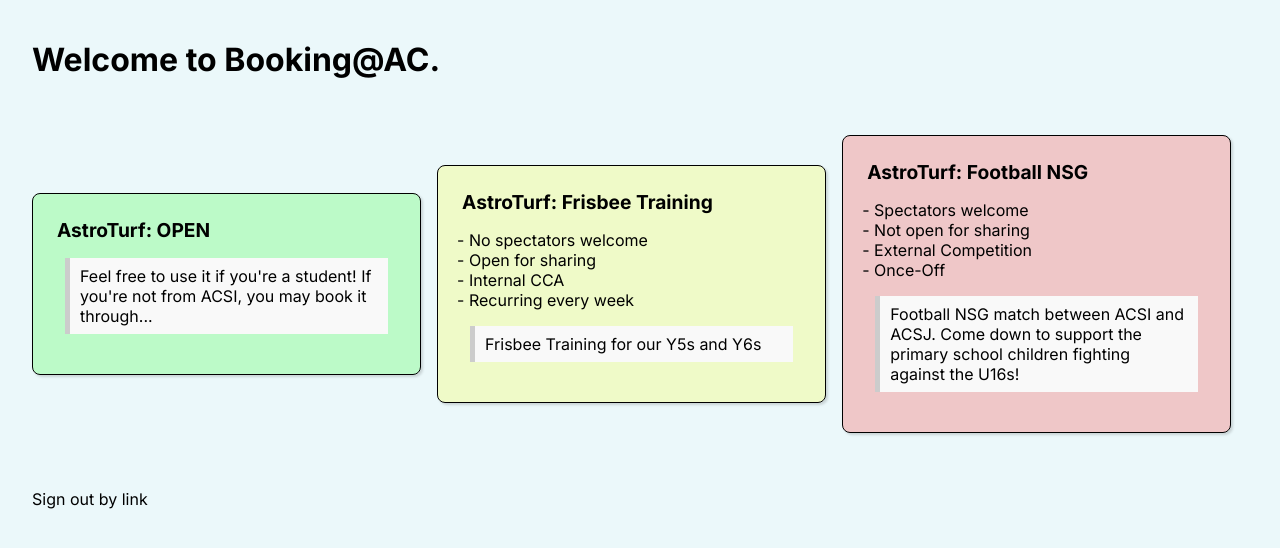
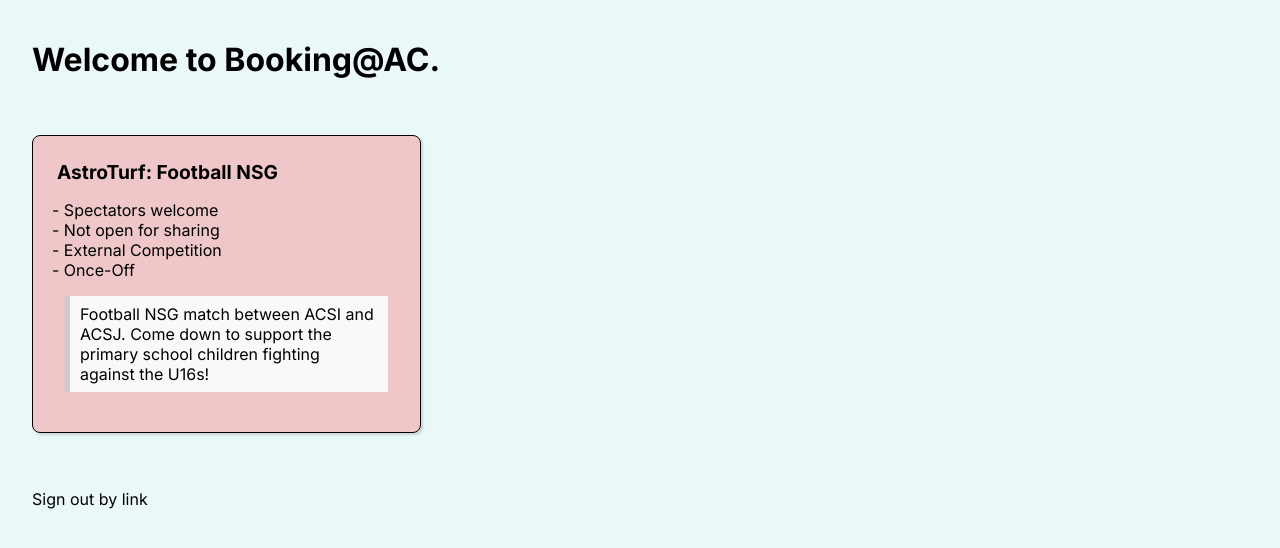
Before and after one commit to ZakuroSoda/booking-ac, a Next.js app: page / in a window 1280 px wide. Shown: the top 548 px of the page. Built offline with nearby package versions, Linux system fonts and the light colour scheme.

Commit message:
changed component

```diff
--- a/app/page.tsx
+++ b/app/page.tsx
@@ -3,6 +3,7 @@
 import { signOut } from "next-auth/react"
 import styles from "./page.module.css"
 import classNames from "classnames"
+import Card from "../components/Card/Card"
 
 export default function page() {
   return (
@@ -12,37 +13,9 @@ export default function page() {
           Welcome to Booking@AC.
         </h1>
         <div className={styles.gallery}>
-          <div className={classNames(styles.galleryItem, styles.galleryItemGreen)}>
-            <div className={styles.galleryItemHeader}>
-              AstroTurf: OPEN
-            </div>
-            <blockquote>Feel free to use it if you're a student! If you're not from ACSI, you may book it through...</blockquote>
-          </div>
-          <div className={classNames(styles.galleryItem, styles.galleryItemYellow)}>
-            <div className={styles.galleryItemHeader}>
-              AstroTurf: Frisbee Training
-            </div>
-            <ul>
-              <li>No spectators welcome</li>
-              <li>Open for sharing</li>
-              <li>Internal CCA</li>
-              <li>Recurring every week</li>
-            </ul>
-            <blockquote>Frisbee Training for our Y5s and Y6s</blockquote>
-          </div>
-          <div className={classNames(styles.galleryItem, styles.galleryItemRed)}>
-            <div className={styles.galleryItemHeader}>
-              AstroTurf: Football NSG
-            </div>
-            <ul>
-              <li>Spectators welcome</li>
-              <li>Not open for sharing</li>
-              <li>External Competition</li>
-              <li>Once-Off</li>
-            </ul>
-            <blockquote>Football NSG match between ACSI and ACSJ. Come down to support the primary school children fighting against the U16s!</blockquote>
-          </div>
+          <Card />
         </div>
+
         <a onClick={() => signOut()}>Sign out by link</a>
       </div>
     </>
--- /dev/null
+++ b/components/Card/Card.module.css
@@ -0,0 +1,34 @@
+
+.galleryItem {
+  border-radius: 8px;
+  border: 1px solid black;
+  flex: 0 0 32%;
+  margin: 1rem 0;
+  padding: 1.5rem;
+  box-shadow: rgba(0, 0, 0, 0.15) 1.95px 1.95px 2.6px;
+  /*Todo: can experiment with putting image of facility as the background image*/
+}
+
+@media only screen and (max-width: 768px){
+  .galleryItem {
+    flex: 0 0 100%;
+  }
+}
+
+.galleryItemHeader {
+  font-weight: bold;
+  font-size: 1.2rem;
+  margin-bottom: 1rem;
+}
+
+.galleryItemGreen {
+  background-color: rgba(0, 255, 0, 0.2);
+}
+
+.galleryItemYellow {
+  background-color: rgba(255, 255, 0, 0.2);
+}
+
+.galleryItemRed {
+  background-color: rgba(255, 0, 0, 0.2);
+}
--- /dev/null
+++ b/components/Card/Card.tsx
@@ -0,0 +1,21 @@
+import classNames from "classnames"
+import styles from "./Card.module.css"
+
+export default function Card() {
+  return (
+    <>
+      <div className={classNames(styles.galleryItem, styles.galleryItemRed)}>
+        <div className={styles.galleryItemHeader}>
+          AstroTurf: Football NSG
+        </div>
+        <ul>
+          <li>Spectators welcome</li>
+          <li>Not open for sharing</li>
+          <li>External Competition</li>
+          <li>Once-Off</li>
+        </ul>
+        <blockquote>Football NSG match between ACSI and ACSJ. Come down to support the primary school children fighting against the U16s!</blockquote>
+      </div>
+    </>
+  )
+}
```
Also changed, not shown: 1 other file (tests, documents, lock files or other folders).
